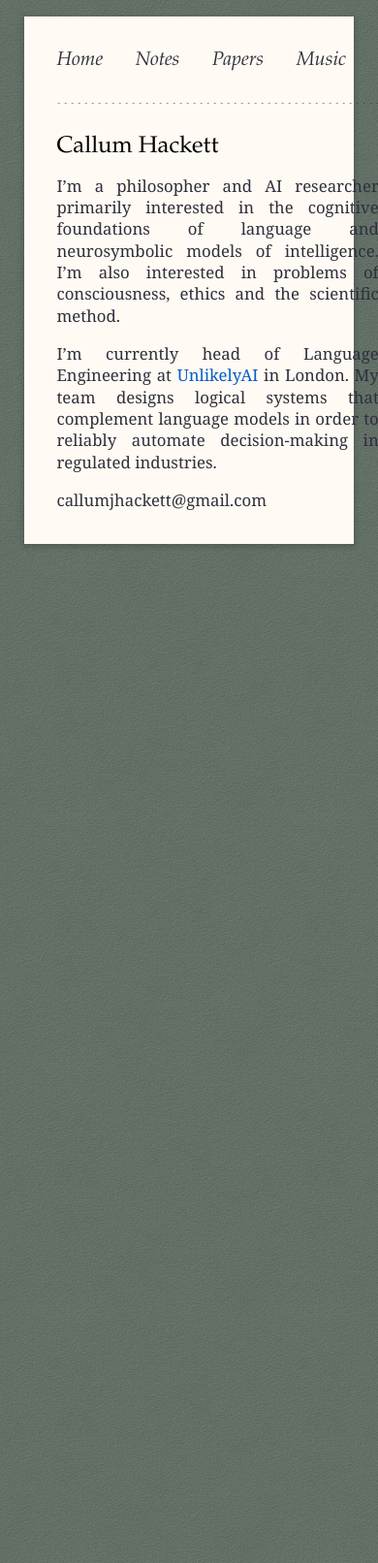
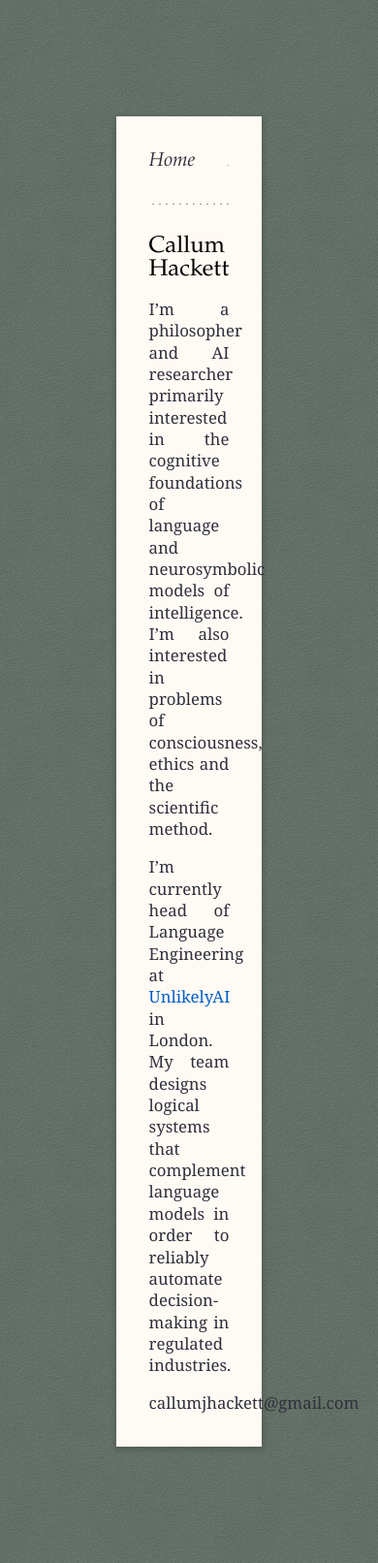
Before and after one commit to callumhackett/callumhackett.github.io, a Jekyll site: the page built from index.md, in a window 390 px wide. Shown: the whole page at 97% size. Built offline with Jekyll 4.4.1, drawn with Linux system fonts in a browser that asks for light colours; some web fonts are replaced.

Commit message:
added mobile theme

```diff
--- a/assets/css/core.css
+++ b/assets/css/core.css
@@ -90,14 +90,18 @@ audio {
 }
 
 @media (max-width: 1019px) {
+    body {
+        margin: 120px;
+    }
     #body-grid {
-        margin: var(--p-size);
+        grid-template-columns: minmax(0, auto);
         grid-template-rows: auto auto;
         padding: calc(var(--p-size)*2);
     }
     #navigation {
         grid-template-columns: 1fr 1fr 1fr 1fr 2fr;
         padding: 0 0 calc(var(--p-size)*2) 0;
+        overflow-x: auto;
     }
     #navigation a {
         padding: 0 calc(var(--p-size)*2) 0 0;
@@ -108,7 +112,6 @@ audio {
         background-size: 7px 1px;
         background-repeat: repeat-x;
         padding: calc(var(--p-size)*2) 0 0 0;
-        word-break: break-word;
     }
 }
 
```
